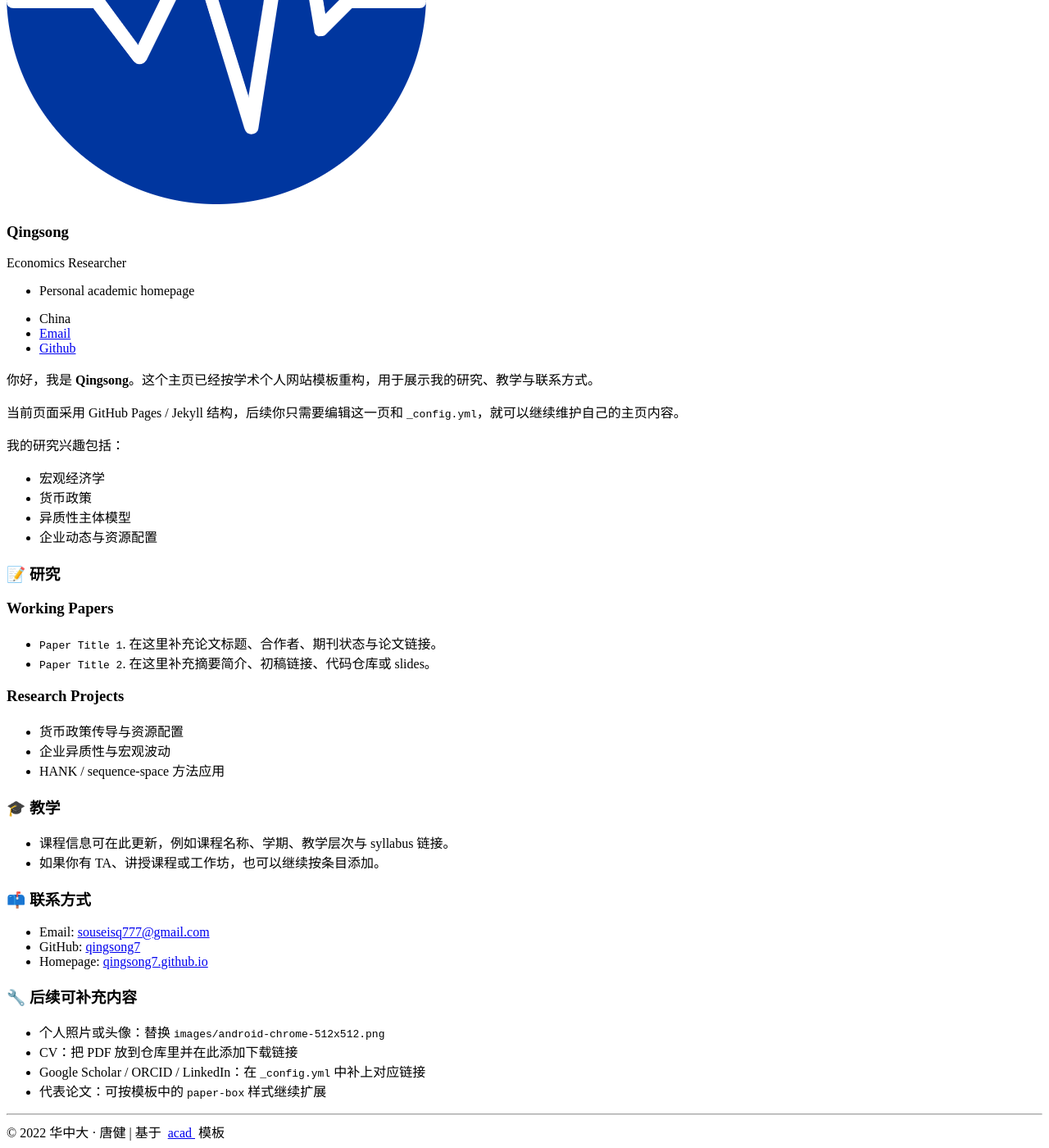
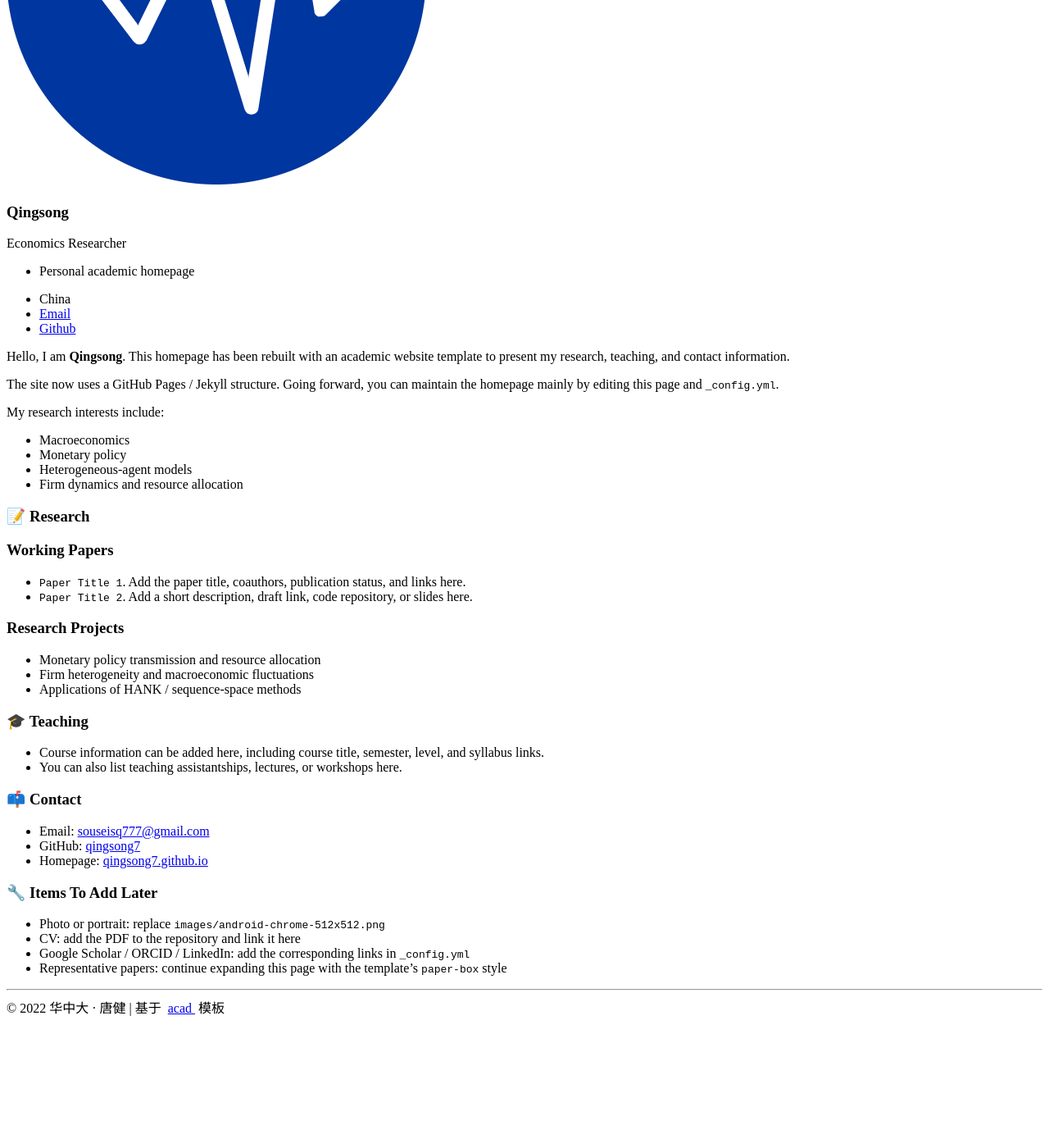
Before and after one commit to qingsong7/qingsong7.github.io, a Jekyll site: the page built from _pages/about.md, in a window 1280 px wide and 1400 px high, scrolled down 535 px. Shown: the whole window at 82% size. Built offline with Jekyll 4.4.1, drawn with Linux system fonts in a browser that asks for light colours; after the commit the page ends 1783 px from its top, so only the background shows below that; some of the changed text lies outside the part shown.

Commit message:
Translate homepage navigation to English

```diff
--- a/_includes/masthead.html
+++ b/_includes/masthead.html
@@ -6,7 +6,7 @@
         <ul class="visible-links">
           <li class="masthead__menu-item masthead__menu-item--lg masthead__menu-home-item">
             <a href="{{ '/' | relative_url }}" target="_self">
-              {{ site.author.name }}
+              English
             </a>
           </li>
           {% for link in site.data.navigation.main %}
--- a/_pages/about.md
+++ b/_pages/about.md
@@ -10,39 +10,39 @@
 
 <span class='anchor' id='about-me'></span>
 
-你好，我是 **Qingsong**。这个主页已经按学术个人网站模板重构，用于展示我的研究、教学与联系方式。
+Hello, I am **Qingsong**. This homepage has been rebuilt with an academic website template to present my research, teaching, and contact information.
 
-当前页面采用 GitHub Pages / Jekyll 结构，后续你只需要编辑这一页和 `_config.yml`，就可以继续维护自己的主页内容。
+The site now uses a GitHub Pages / Jekyll structure. Going forward, you can maintain the homepage mainly by editing this page and `_config.yml`.
 
-我的研究兴趣包括：
-- 宏观经济学
-- 货币政策
-- 异质性主体模型
-- 企业动态与资源配置
+My research interests include:
+- Macroeconomics
+- Monetary policy
+- Heterogeneous-agent models
+- Firm dynamics and resource allocation
 
 <span class='anchor' id='research'></span>
 
-# 📝 研究
+# 📝 Research
 
 ### Working Papers
-- `Paper Title 1`. 在这里补充论文标题、合作者、期刊状态与论文链接。
-- `Paper Title 2`. 在这里补充摘要简介、初稿链接、代码仓库或 slides。
+- `Paper Title 1`. Add the paper title, coauthors, publication status, and links here.
+- `Paper Title 2`. Add a short description, draft link, code repository, or slides here.
 
 ### Research Projects
-- 货币政策传导与资源配置
-- 企业异质性与宏观波动
-- HANK / sequence-space 方法应用
+- Monetary policy transmission and resource allocation
+- Firm heterogeneity and macroeconomic fluctuations
+- Applications of HANK / sequence-space methods
 
 <span class='anchor' id='teaching'></span>
 
-# 🎓 教学
+# 🎓 Teaching
 
-- 课程信息可在此更新，例如课程名称、学期、教学层次与 syllabus 链接。
-- 如果你有 TA、讲授课程或工作坊，也可以继续按条目添加。
+- Course information can be added here, including course title, semester, level, and syllabus links.
+- You can also list teaching assistantships, lectures, or workshops here.
 
 <span class='anchor' id='contact'></span>
 
-# 📫 联系方式
+# 📫 Contact
 
 - Email: [souseisq777@gmail.com](mailto:souseisq777@gmail.com)
 - GitHub: [qingsong7](https://github.com/qingsong7)
@@ -50,9 +50,9 @@
 
 <span class='anchor' id='updates'></span>
 
-# 🔧 后续可补充内容
+# 🔧 Items To Add Later
 
-- 个人照片或头像：替换 `images/android-chrome-512x512.png`
-- CV：把 PDF 放到仓库里并在此添加下载链接
-- Google Scholar / ORCID / LinkedIn：在 `_config.yml` 中补上对应链接
-- 代表论文：可按模板中的 `paper-box` 样式继续扩展
+- Photo or portrait: replace `images/android-chrome-512x512.png`
+- CV: add the PDF to the repository and link it here
+- Google Scholar / ORCID / LinkedIn: add the corresponding links in `_config.yml`
+- Representative papers: continue expanding this page with the template's `paper-box` style
```
Also changed, not shown: _data/navigation.yml (+4 -4 lines).
